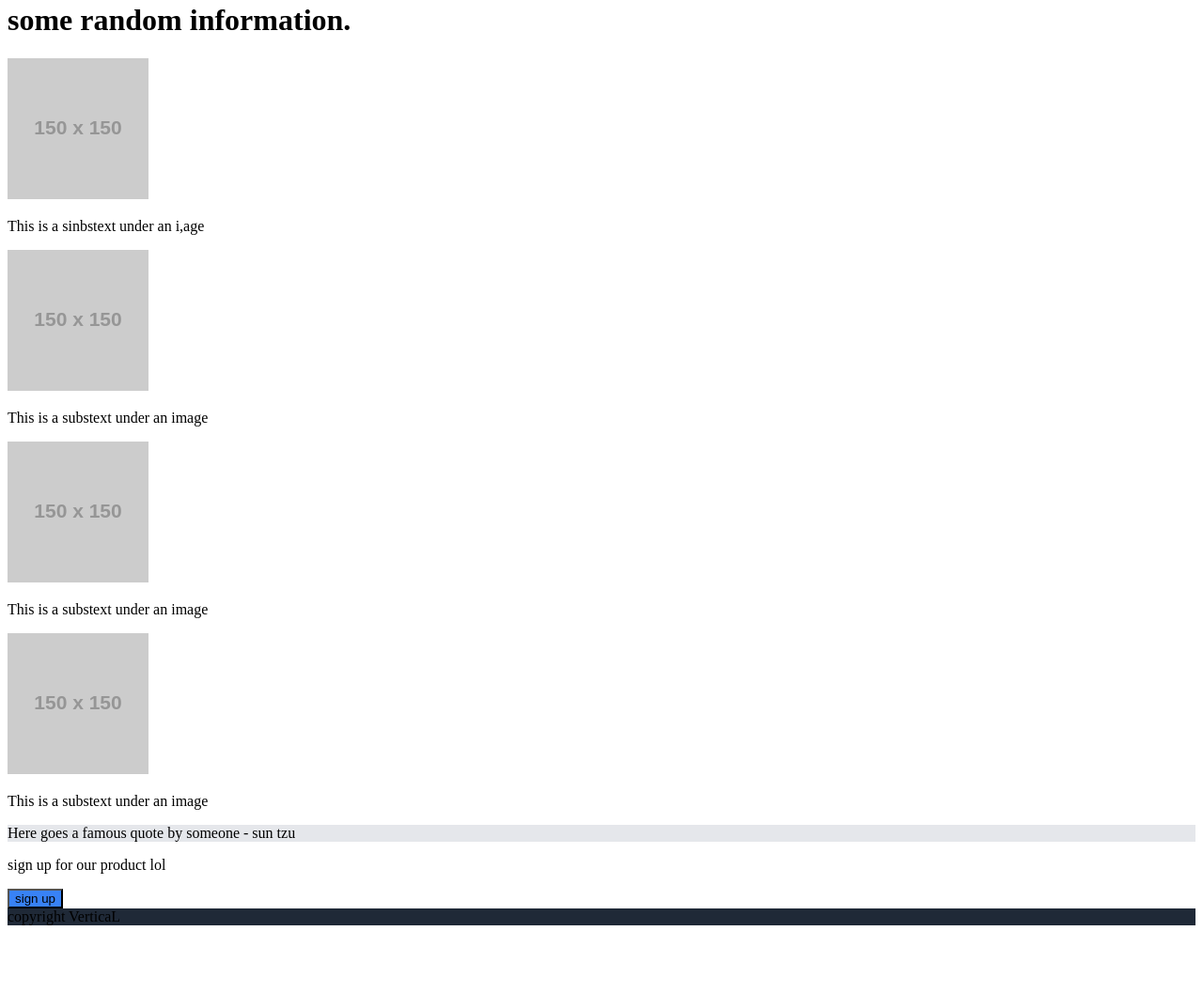
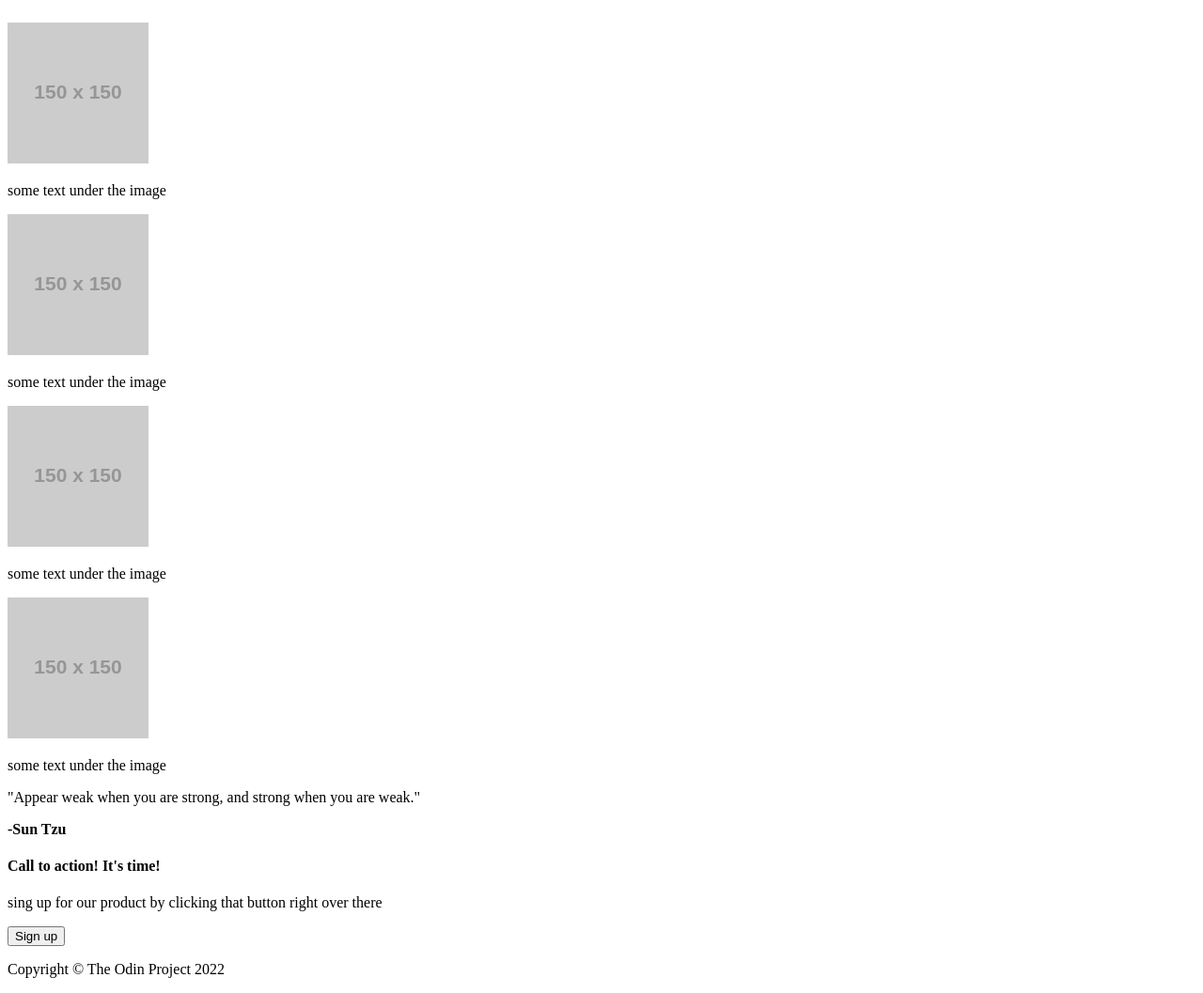
Before and after one commit to VeticaL/Landing-Page, a plain HTML site: page index.html in a window 1280 px wide. Shown: the part 722-1779 px from the top of the page at 94% size. Before the commit the page ends 1715 px from the top, so only its background shows below. Drawn offline with Linux system fonts and the light colour scheme; placeholder pictures from the web are drawn by us.

Commit message:
update 2

```diff
--- a/index.html
+++ b/index.html
@@ -4,49 +4,68 @@
     <meta charset="UTF-8">
     <meta http-equiv="X-UA-Compatible" content="IE=edge">
     <meta name="viewport" content="width=device-width, initial-scale=1.0">
-    <link rel= "stylesheet" href="style.css">
-    <title>Document</title>
+    <title>Landing Page</title>
 </head>
 <body>
-<div class="first">
-    <h1>Header Logo</h1>
-    <ul>
-        <li>header link one</li>
-        <li>header link two</li>
-        <li>header link three</li>
-    </ul>
-    <h1>This website is awesome</h1>
-    <p>Thsi website has some subtext that goes here under the main title
-        Its smaller fonr ans the coloe is lowrer cinteasty.
-    </p>
-    <button class="button">Sign up</button>
-    <img src="https://via.placeholder.com/450" alt="Placeholder Image">
-</div>
+    <div class="container">
+        <nav>
+            <div class="logo">
+                <h2>Header Logo</h2>
+            </div>
+            <div class="navigation">
+                <a href="#">About</a>
+                <a href="#">Shop</a>
+                <a href="#">Header</a>
+            </div>
+        </nav>
 
-<div class="second">
-    <h1>some random information.</h1>
-    <img src="https://via.placeholder.com/150">
-    <p>This is a sinbstext under an i,age</p>
-    <img src="https://via.placeholder.com/150">
-    <p>This is a substext under an image</p>
-    <img src="https://via.placeholder.com/150">
-    <p>This is a substext under an image</p>
-    <img src="https://via.placeholder.com/150">
-    <p>This is a substext under an image</p>
-</div>
+        <div class="main">
+            <div class="main-txt">
+                <h1>This website is <br>awesome.</h1>
+                <p>Lorem ipsum dolor sit amet, consectetur adipisicing elit. Natus eum cupiditate consequuntur quisquam consequatur ullam molestias voluptate mollitia eius, culpa voluptates ea, itaque unde perferendis animi ab non inventore quas!</p>
+                <button>Sign up</button>
+            </div>
+            <div class="main-img">
+                <img src="https://via.placeholder.com/400" alt="main img">
+            </div>
+        </div>
 
-<div class="third">
-    <p>Here goes a famous quote by someone - sun tzu</p>
-</div>
+        <div class="content">
+            <h2>Some random information</h2>
+            <div class="info-cards">
+                <div>
+                    <img src="https://via.placeholder.com/150" alt="pic">
+                    <p>some text under the image</p>
+                </div>
+                <div>
+                    <img src="https://via.placeholder.com/150" alt="pic">
+                    <p>some text under the image</p>
+                </div>
+                <div>
+                    <img src="https://via.placeholder.com/150" alt="pic">
+                    <p>some text under the image</p>
+                </div>
+                <div>
+                    <img src="https://via.placeholder.com/150" alt="pic">
+                    <p>some text under the image</p>
+                </div>
+            </div>
+        </div>
 
-<div class="fourth">
-    <p>sign up for our product lol</p>
-    <button class="button">sign up</button>
-</div>
-
-<footer class="footer">
-    copyright VerticaL
-</footer>
-
+        <div class="quote">
+            <p>"Appear weak when you are strong, and strong when you are weak."</p>
+            <strong>
+                -Sun Tzu
+            </strong>
+        </div>
+        <div class="sign-up">
+            <h4>Call to action! It's time!</h4>
+            <p>sing up for our product by clicking that button right over there</p>
+            <button>Sign up</button>
+        </div>
+    </div>
+    <footer>
+        <p>Copyright © The Odin Project 2022</p>
+    </footer>
 </body>
 </html>
--- a/style.css
+++ /dev/null
@@ -1,11 +0,0 @@
-.first,footer {
-    background-color: #1F2937;
-}
-
-.button {
-    background-color: #3882F6;
-}
-
-.third {
-    background-color: #E5E7EB;
-}
```
